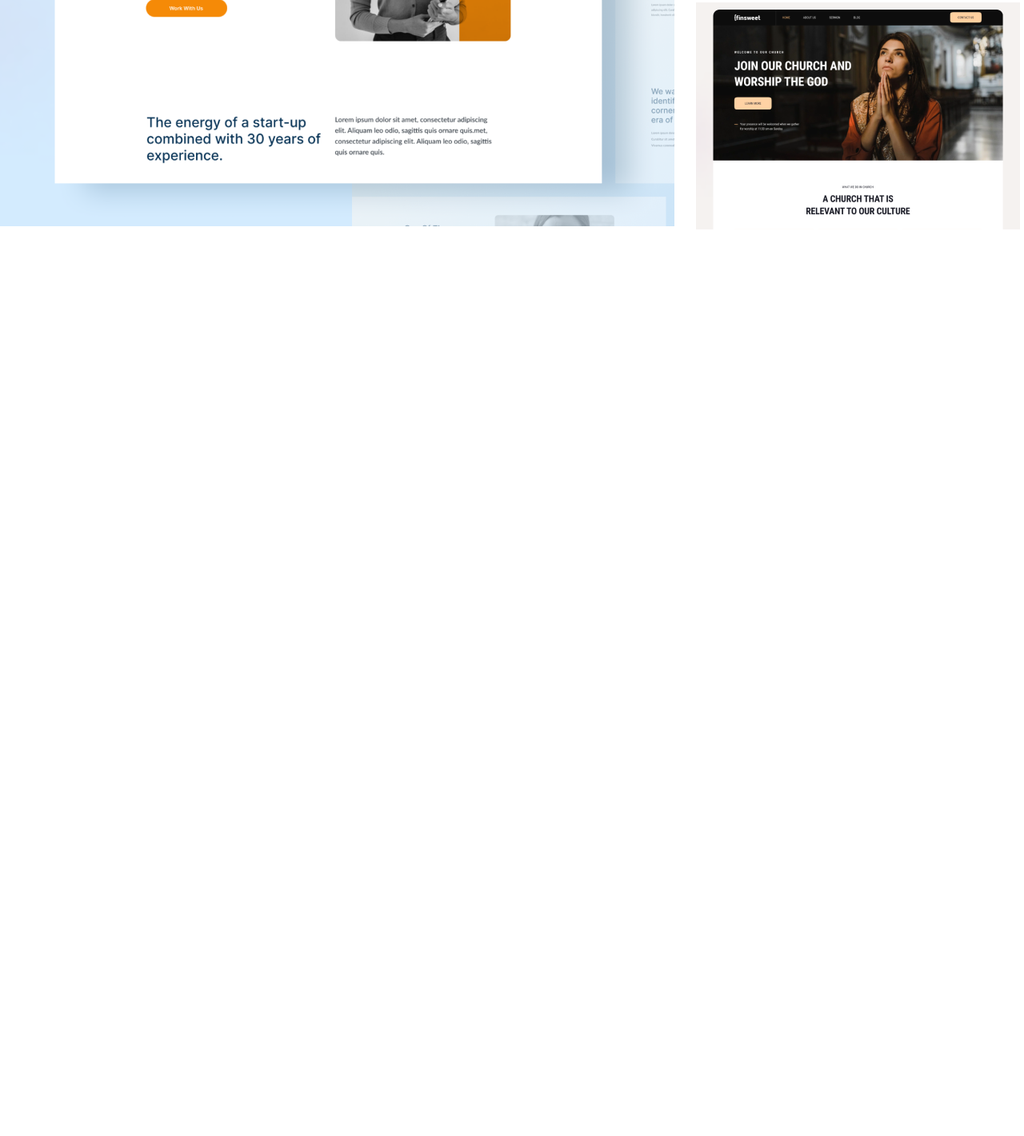
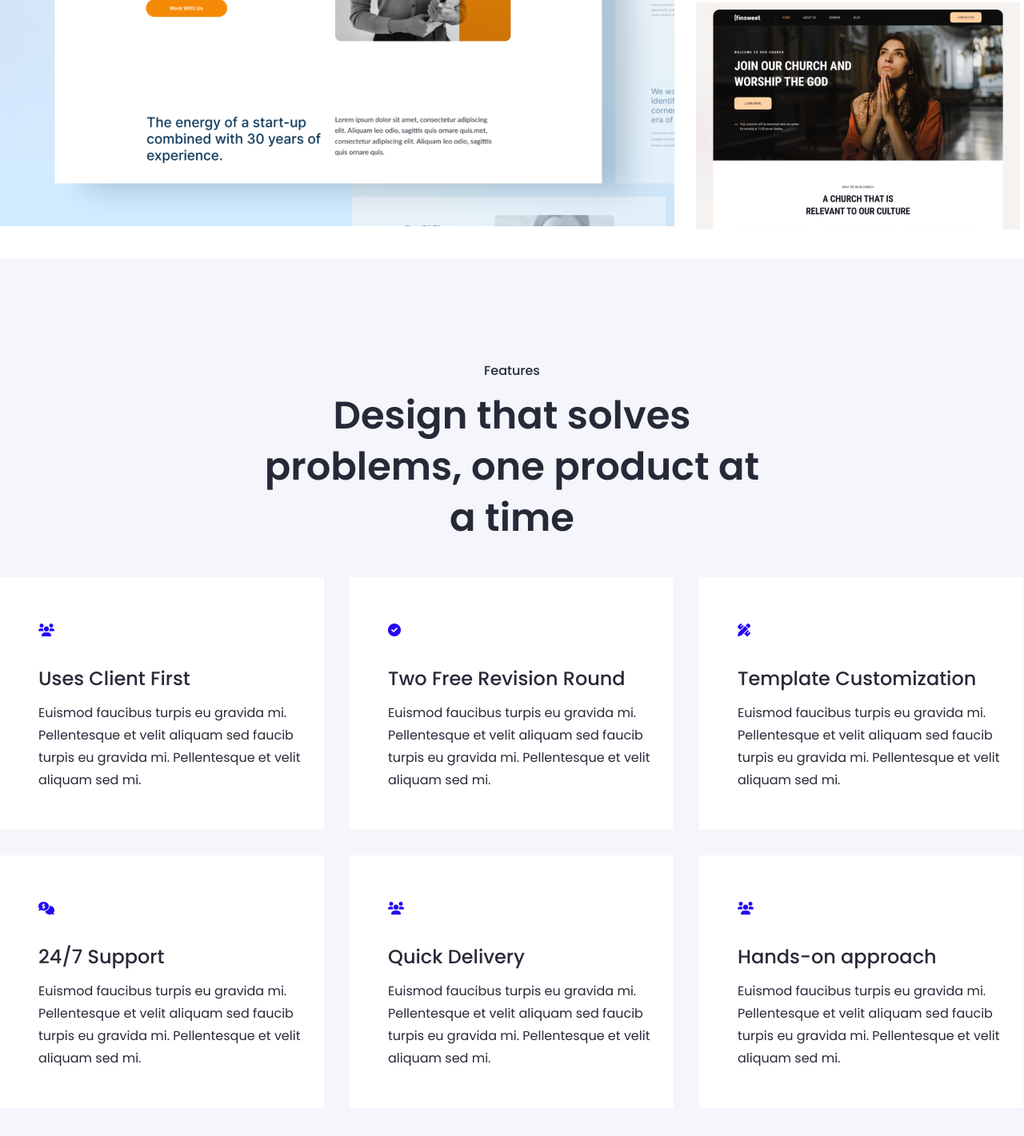
Before and after one commit to AKAzadMilon-Dev/-finsweet-web-design, a plain HTML site: page index.html in a window 1280 px wide. Shown: the part 2057-3478 px from the top of the page at 80% size. Before the commit the page ends 2380 px from the top, so only its background shows below. Drawn offline with Linux system fonts and the light colour scheme.

Commit message:
design part

```diff
--- a/css/style.css
+++ b/css/style.css
@@ -385,6 +385,83 @@ nav .nav-item a{
     Design part start
 ============================= */
 
+.design{
+    padding: 128px 0;
+    background: #F4F6FC;
+}
+
+.design .design-title{
+    text-align: center;
+}
+
+.design .design-title p{
+    font-family: 'Poppins', sans-serif;
+    font-size: 16px;
+    font-weight: 500;
+    color: #282938;
+}
+
+.design .design-title h2{
+    width: 630px;
+    font-family: 'Poppins', sans-serif;
+    font-size: 48px;
+    font-weight: 600;
+    line-height: 64px;
+    color: #282938;
+    margin: 0 auto;
+    margin-top: 12px;
+    margin-bottom: 42px;
+}
+
+.design .box{
+    display: flex;
+    flex-wrap: wrap;
+    column-gap: 32px;
+}
+
+.design .box .item{
+    width: 405px;
+    height: 316px;
+    background: #fff;
+    margin-bottom: 32px;
+    box-shadow: 0;
+    transition: box-shadow 1s;
+
+}
+
+.design .box .item:hover {
+    box-shadow: 0 0 12px;
+}
+
+.design .box .item i{
+    width: 32px;
+    height: 28px;
+    margin-top: 58px;
+    margin-left: 48px;
+    color: #2405F2;
+}
+
+.design .box .item h3{
+    font-family: 'Poppins', sans-serif;
+    font-size: 24px;
+    font-weight: 500;
+    color: #282938;
+    margin-top: 23px;
+    margin-bottom: 12px;
+    margin-left: 48px;
+}
+
+.design .box .item p{
+    font-family: 'Poppins', sans-serif;
+    font-size: 16px;
+    font-weight: 400;
+    line-height: 28px;
+    color: #282938;
+    margin-left: 48px;
+    margin-bottom: 48px;
+}
+
+
 /* =============================
     Design part end
 ============================= */
--- a/index.html
+++ b/index.html
@@ -303,6 +303,54 @@
         Project Part End
     ============================ -->
 
+    <!-- ===========================
+        Design Part Start
+    ============================ -->
+
+    <section class="design">
+        <div class="design-title">
+            <p>Features</p>
+            <h2>Design that solves problems, one product at a time</h2>
+        </div>
+        <div class="container">
+            <div class="box">
+                <div class="item">
+                    <i class="fa-solid fa-users"></i>
+                    <h3>Uses Client First</h3>
+                    <p>Euismod faucibus turpis eu gravida mi. Pellentesque et velit aliquam sed faucib turpis eu gravida mi. Pellentesque et velit aliquam sed mi.</p>
+                </div>
+                <div class="item">
+                    <i class="fa-solid fa-circle-check"></i>
+                    <h3>Two Free Revision Round</h3>
+                    <p>Euismod faucibus turpis eu gravida mi. Pellentesque et velit aliquam sed faucib turpis eu gravida mi. Pellentesque et velit aliquam sed mi.</p>
+                </div>
+                <div class="item">
+                    <i class="fa-solid fa-pen-ruler"></i>
+                    <h3>Template Customization</h3>
+                    <p>Euismod faucibus turpis eu gravida mi. Pellentesque et velit aliquam sed faucib turpis eu gravida mi. Pellentesque et velit aliquam sed mi.</p>
+                </div>
+                <div class="item">
+                    <i class="fa-solid fa-comments-dollar"></i>
+                    <h3>24/7 Support</h3>
+                    <p>Euismod faucibus turpis eu gravida mi. Pellentesque et velit aliquam sed faucib turpis eu gravida mi. Pellentesque et velit aliquam sed mi.</p>
+                </div>
+                <div class="item">
+                    <i class="fa-solid fa-users"></i>
+                    <h3>Quick Delivery</h3>
+                    <p>Euismod faucibus turpis eu gravida mi. Pellentesque et velit aliquam sed faucib turpis eu gravida mi. Pellentesque et velit aliquam sed mi.</p>
+                </div>
+                <div class="item">
+                    <i class="fa-solid fa-users"></i>
+                    <h3>Hands-on approach</h3>
+                    <p>Euismod faucibus turpis eu gravida mi. Pellentesque et velit aliquam sed faucib turpis eu gravida mi. Pellentesque et velit aliquam sed mi.</p>
+                </div>
+            </div>
+        </div>
+    </section>
+
+    <!-- ===========================
+        Design Part End
+    ============================ -->
 
     <!-- ===========================
         Banner Part Start
```
